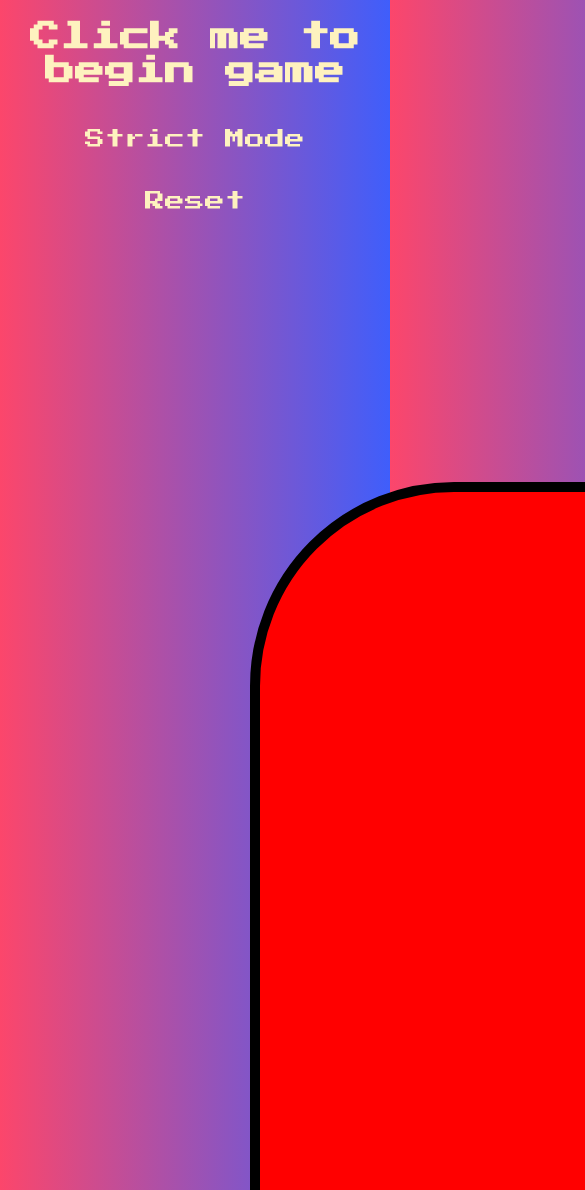
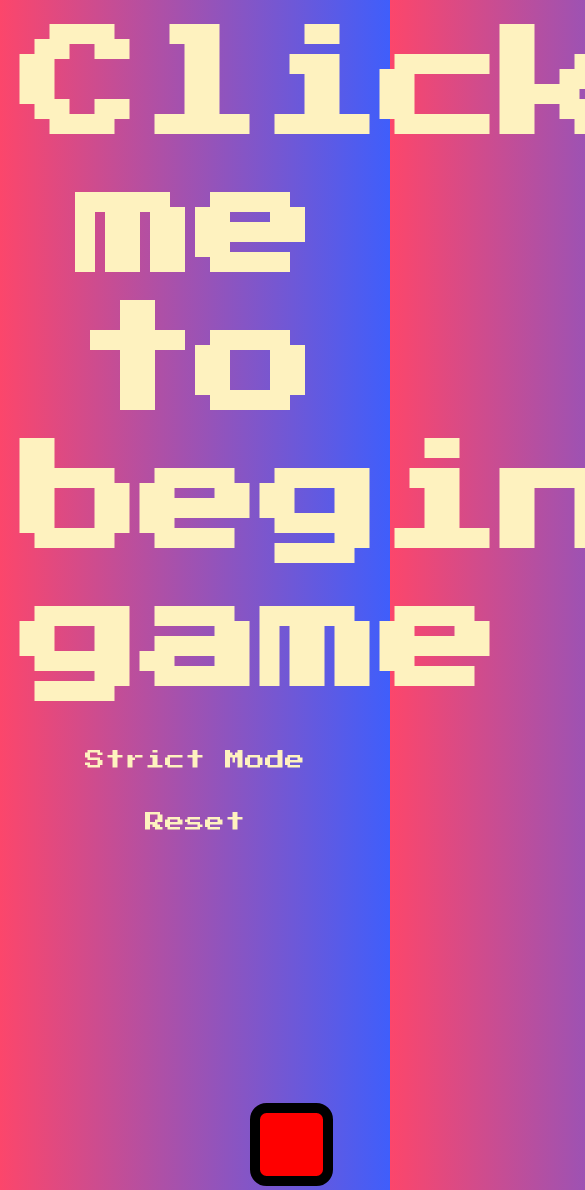
Before and after one commit to stancil-marcus7/simon, a React (Create React App) app: page / in a window 390 px wide. Shown: the top 1190 px of the page, 585 px wide, since content can reach past the window. Built offline with nearby package versions, Linux system fonts and the light colour scheme.

Commit message:
attemt to fix mobile screen

```diff
--- a/src/styles/buttons/_buttons.scss
+++ b/src/styles/buttons/_buttons.scss
@@ -1,8 +1,8 @@
 .button {
     margin: 25rem;
     display: inline-block;
-    height: 100rem;
-    width: 100rem;
+    height: 12.5rem;
+    width: 12.5rem;
     border: 10px solid black;
     border-radius: 20%;
     cursor: pointer;
@@ -87,14 +87,10 @@
     pointer-events: none;
   }
 
-  // @media only screen and (max-width: 600px) {
-  //   .button {
-  //     margin: 25px;
-  //     display: inline-block;
-  //     height: 100px;
-  //     width: 100px;
-  //     border: 10px solid black;
-  //     border-radius: 20%;
-  //     cursor: pointer;
-  //   }
-  // }
+  @media only screen and (max-width: 600px) {
+    .button {
+      height: 6.25rem;
+      width: 6.25rem;
+      border: 10px solid black;
+    }
+  }
--- a/src/styles/header/_header.scss
+++ b/src/styles/header/_header.scss
@@ -1,6 +1,6 @@
 .header{
   font-family: 'Press Start 2P', cursive;
-  font-size: 3rem;
+  font-size: 12rem;
   margin:  5%;
   color: $light-yellow;
   cursor: pointer;
```
